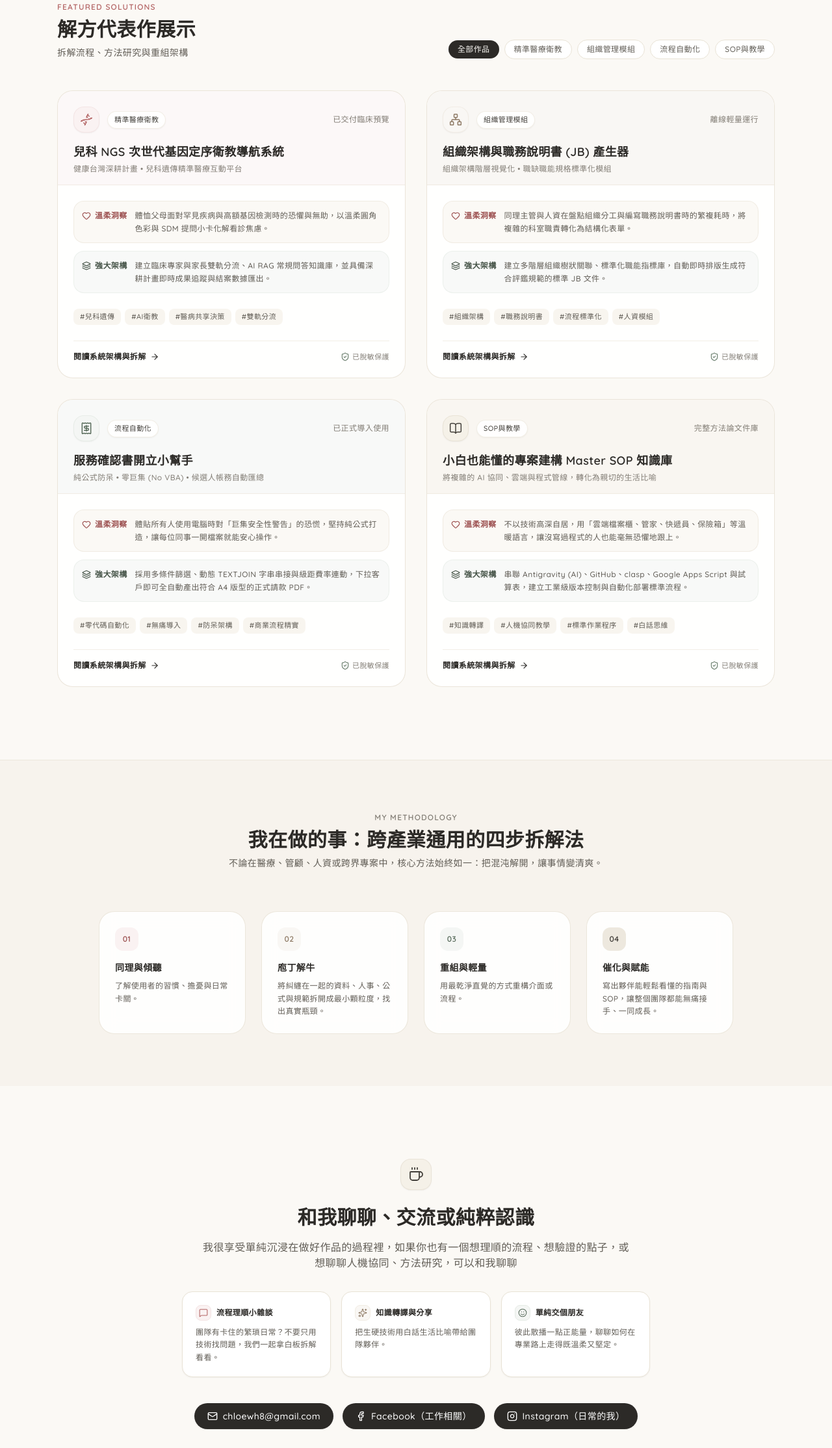
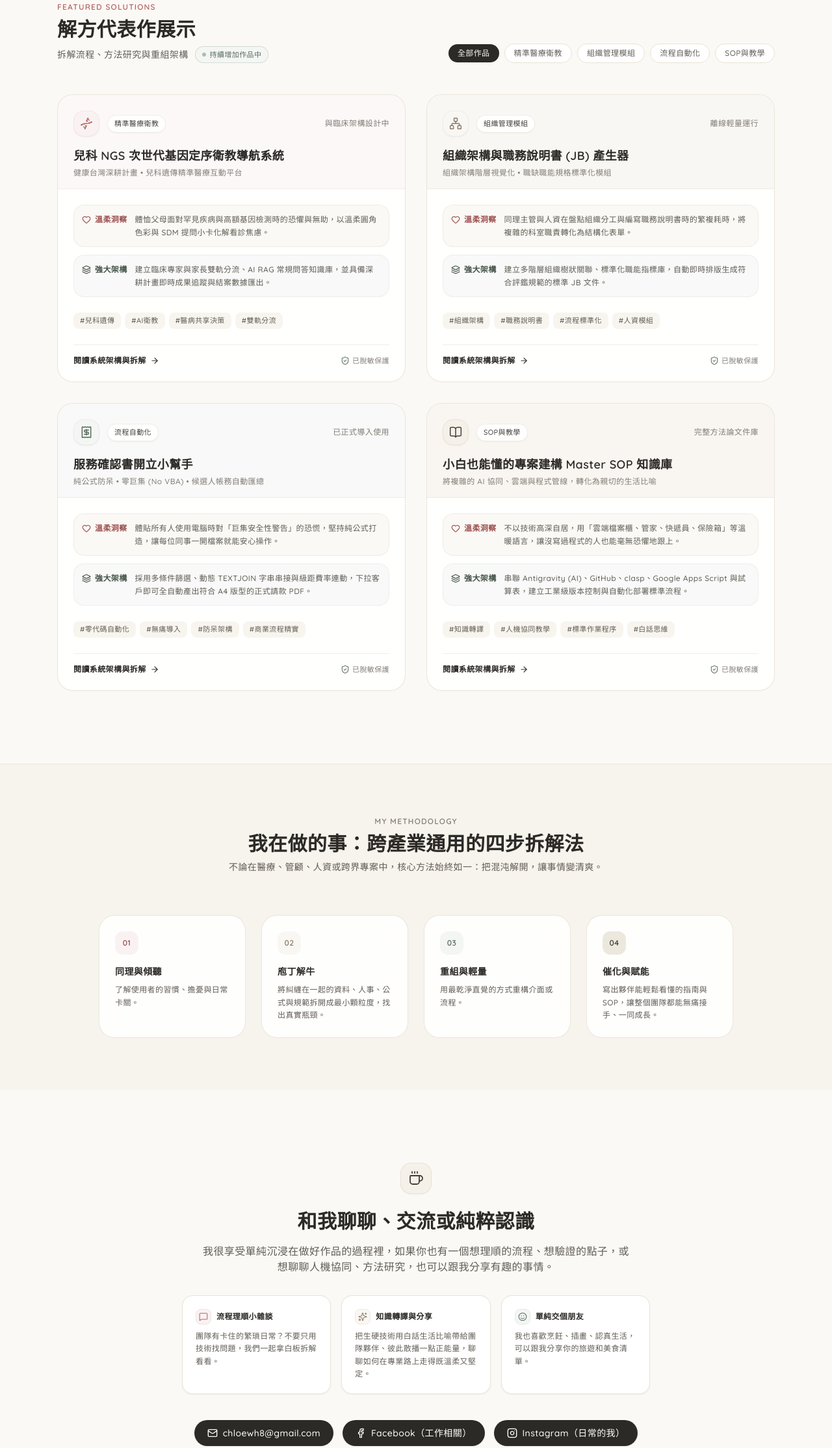
Before and after one commit to Chloewh8/portfolio, a plain HTML site: page index.html in a window 1280 px wide. Shown: the part 2040-4268 px from the top of the page at 65% size. Drawn offline with nearby package versions, Linux system fonts and the light colour scheme; a web font is replaced by a local one.

Commit message:
Update copy: ongoing clinical design status, updated connect text, and continuous works pill

```diff
--- a/index.html
+++ b/index.html
@@ -323,8 +323,8 @@
               <h2 class="text-2xl md:text-3xl font-semibold text-ink-900">
                 解方代表作展示
               </h2>
-              <p class="text-sm text-ink-500 mt-2">
-                拆解流程、方法研究與重組架構
+              <p class="text-sm text-ink-500 mt-2 flex items-center gap-2.5 flex-wrap">
+                <span>拆解流程、方法研究與重組架構</span><span class="inline-flex items-center gap-1.5 text-[11px] font-medium text-sage-600 bg-sage-50 border border-sage-200/80 px-2.5 py-0.5 rounded-full"><span class="w-1.5 h-1.5 rounded-full bg-sage-500 animate-pulse"></span><span>持續增加作品中</span></span>
               </p>
             </div>
 
@@ -482,7 +482,7 @@
             和我聊聊、交流或純粹認識
           </h2>
           <p class="text-sm md:text-base text-ink-500 leading-relaxed mb-8 max-w-2xl mx-auto">
-            我很享受單純沉浸在做好作品的過程裡，如果你也有一個想理順的流程、想驗證的點子，或想聊聊人機協同、方法研究，可以和我聊聊
+            我很享受單純沉浸在做好作品的過程裡，如果你也有一個想理順的流程、想驗證的點子，或想聊聊人機協同、方法研究，也可以跟我分享有趣的事情。
           </p>
 
           <!-- 交流主題卡片 (統一線條圖示風格) -->
@@ -507,7 +507,7 @@
                   </div>
                   <span>知識轉譯與分享</span>
                 </div>
-                <p class="text-ink-500 leading-relaxed">把生硬技術用白話生活比喻帶給團隊夥伴。</p>
+                <p class="text-ink-500 leading-relaxed">把生硬技術用白話生活比喻帶給團隊夥伴、彼此散播一點正能量，聊聊如何在專業路上走得既溫柔又堅定。</p>
               </div>
             </div>
 
@@ -519,7 +519,7 @@
                   </div>
                   <span>單純交個朋友</span>
                 </div>
-                <p class="text-ink-500 leading-relaxed">彼此散播一點正能量，聊聊如何在專業路上走得既溫柔又堅定。</p>
+                <p class="text-ink-500 leading-relaxed">我也喜歡烹飪、插畫、認真生活，可以跟我分享你的旅遊和美食清單。</p>
               </div>
             </div>
           </div>
@@ -664,7 +664,7 @@
             iconBoxClass: 'bg-dustyRed-50 border border-dustyRed-100/80 text-dustyRed-500',
             title: '兒科 NGS 次世代基因定序衛教導航系統',
             subtitle: '健康台灣深耕計畫 • 兒科遺傳精準醫療互動平台',
-            status: '已交付臨床預覽',
+            status: '與臨床架構設計中',
             bgClass: 'bg-dustyRed-50/50',
             gentleInsight: '體恤父母面對罕見疾病與高額基因檢測時的恐懼與無助，以溫柔圓角色彩與 SDM 提問小卡化解看診焦慮。',
             solidArchitecture: '建立臨床專家與家長雙軌分流、AI RAG 常規問答知識庫，並具備深耕計畫即時成果追蹤與結案數據匯出。',
```
